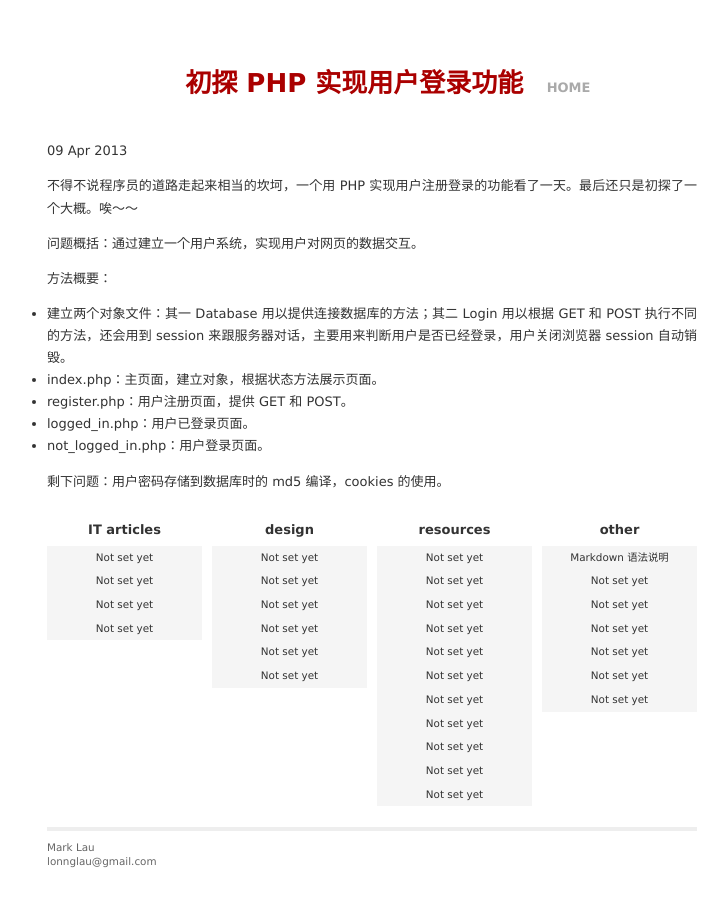
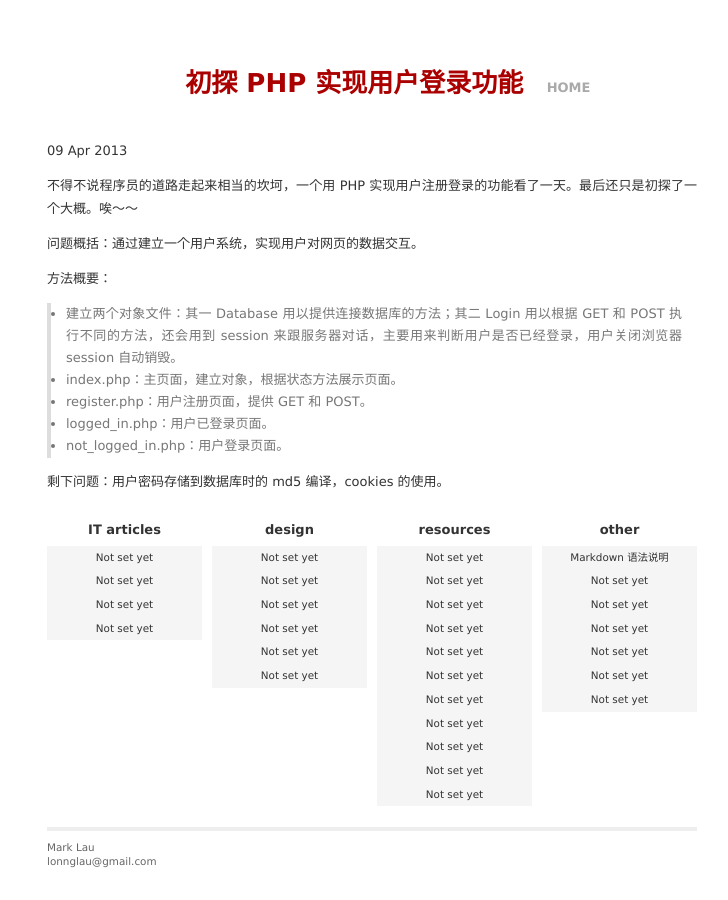
Before and after one commit to yuel/lonn.github.com, a Jekyll site: the page built from _posts/2013-04-09-prog-reading1.md, in a window 1280 px wide. Shown: the whole page, without its empty margins (268-996 px from the left). Built offline with Jekyll 4.4.1, drawn with Linux system fonts in a browser that asks for light colours.

Commit message:
Update screen.css

```diff
--- a/css/screen.css
+++ b/css/screen.css
@@ -189,3 +189,9 @@ code {
   background-color: #f8f8f8;
   border-radius: 3px;
 }
+
+blockquote {
+border-left: 4px solid #DDD;
+padding: 0 15px;
+color: #777;
+}
```
